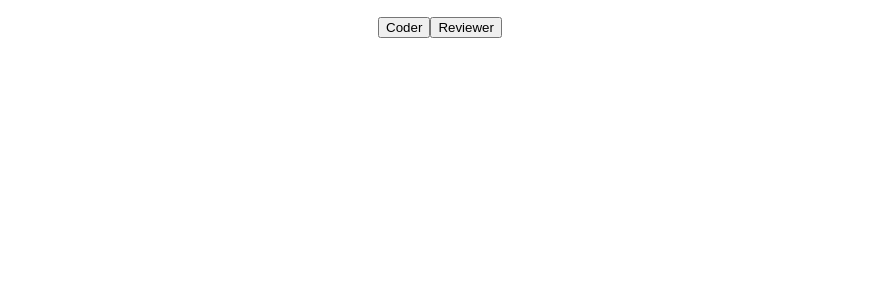
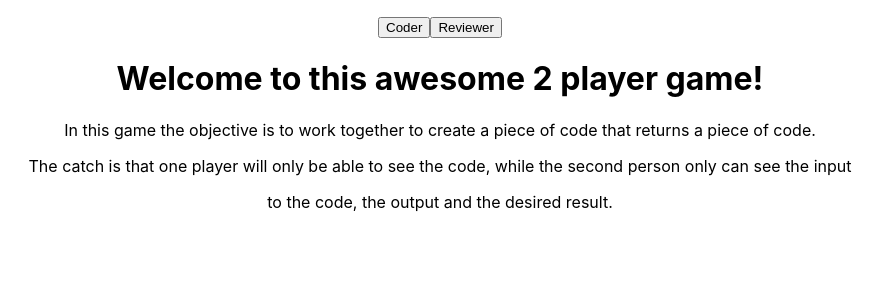
Before and after one commit to Wesselexe/codemeoutPleo, a React (Create React App) app: page / in a window 1280 px wide. Shown: the top 300 px of the page, without its empty margins (200-1083 px from the left). Built offline with nearby package versions, Linux system fonts and the light colour scheme; no server answers.

Commit message:
Added text instructions

```diff
--- a/src/App.js
+++ b/src/App.js
@@ -48,6 +48,12 @@ class App extends Component {
             <button className="reviewer" onClick={this.handleReviewerClick}>
               Reviewer
             </button>
+            <div>
+              <h1>Welcome to this awesome 2 player game!</h1>
+              <p>In this game the objective is to work together to create a piece of code that returns a piece of code.</p>
+              <p>The catch is that one player will only be able to see the code, while the second person only can see the input</p>
+              <p>to the code, the output and the desired result.</p>
+            </div>
           </div>
         ) : null}
         {game}
--- a/src/Components/Coder/Coder.js
+++ b/src/Components/Coder/Coder.js
@@ -37,7 +37,7 @@ class Coder extends React.Component {
           </div>
         </div>
         <div className="options">
-          <h1>Remember to include a return statement!</h1>
+          <p>Remember to include a return statement!</p>
         </div>
       </div>
     );
```
